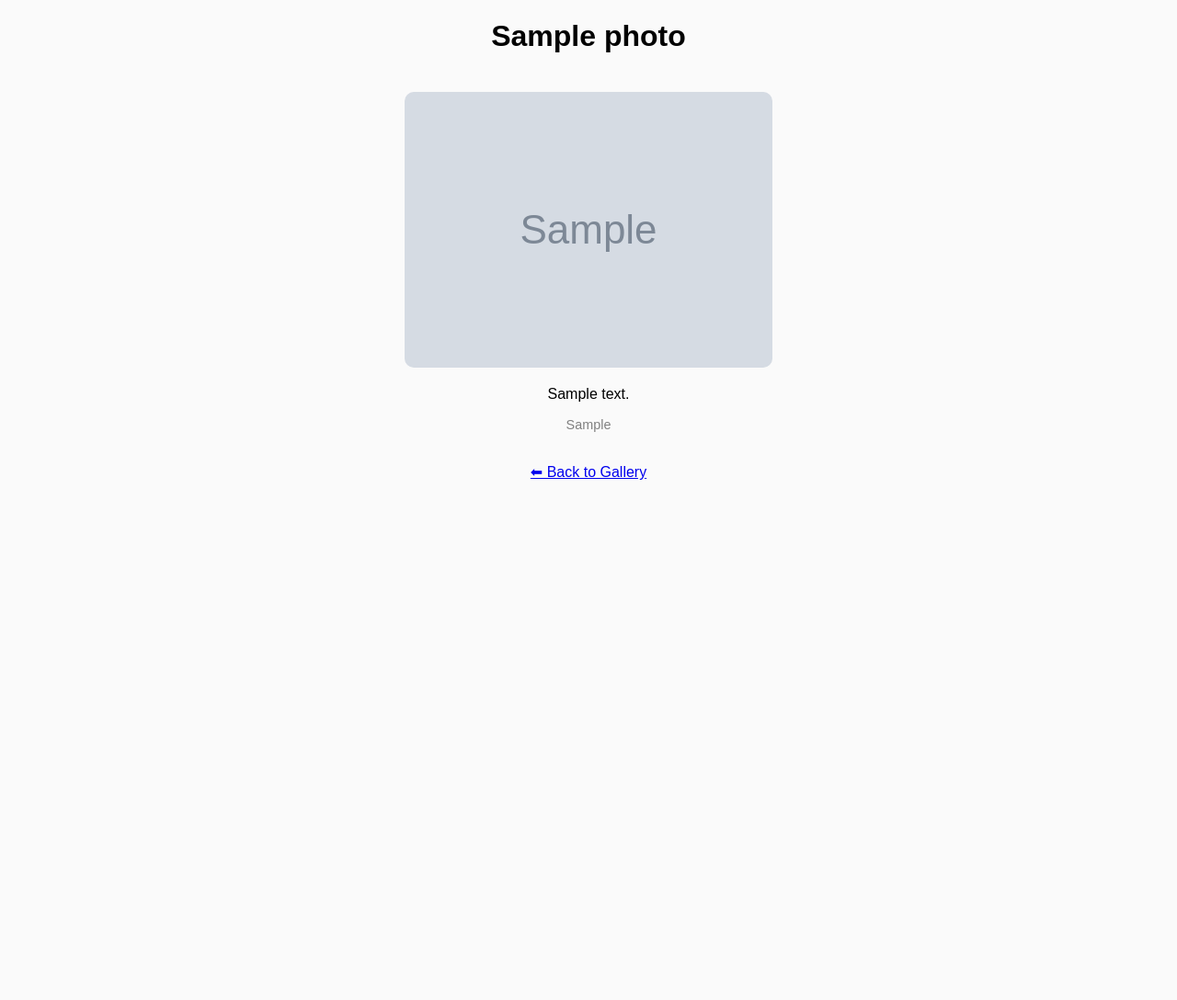
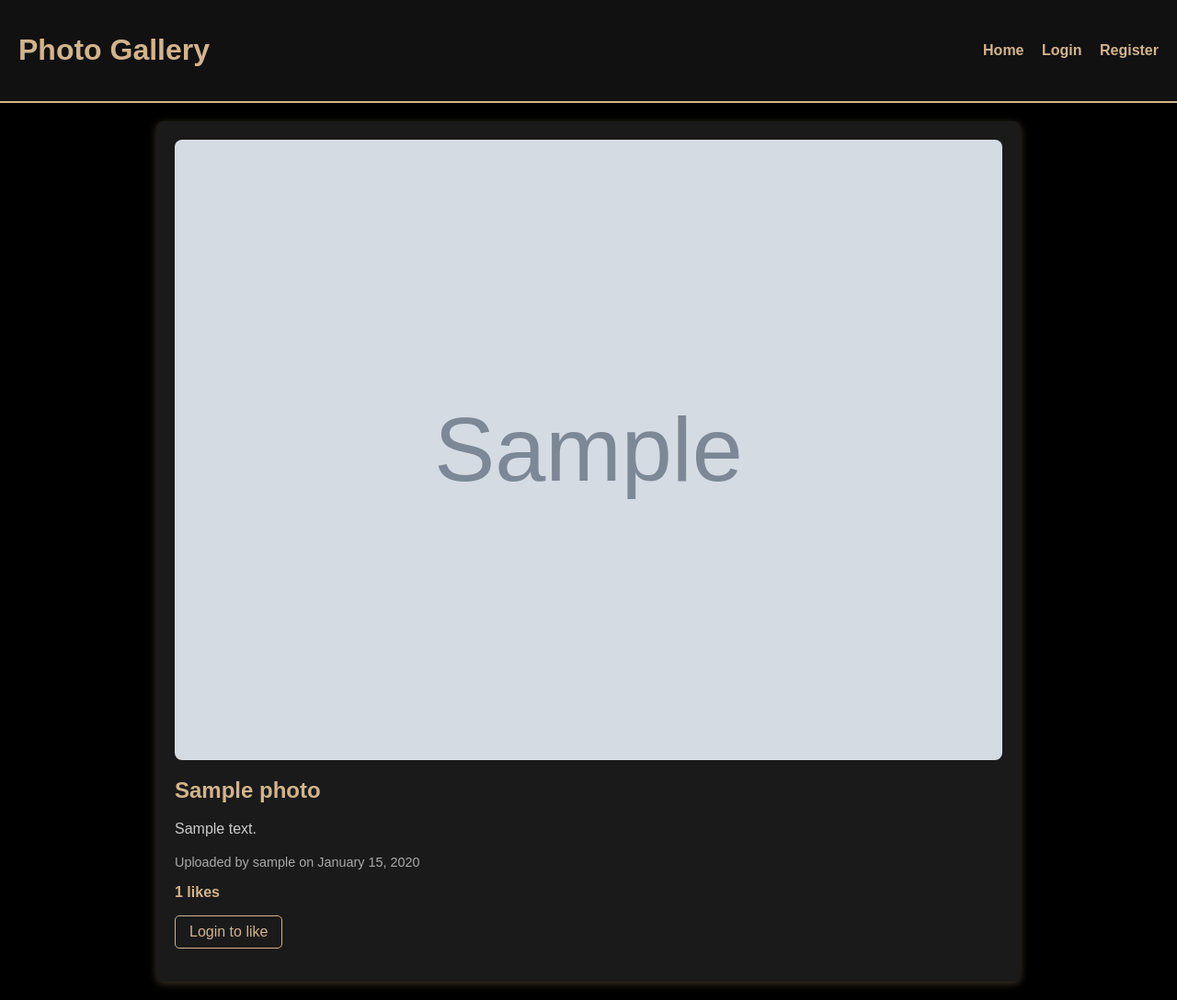
Before and after one commit to ethanmwangi/photo_gallery, a Django app: template photogallery_project_app/templates/photo_detail.html in a window 1280 px wide. Shown: the whole page at 92% size. Before the commit the page ends 522 px from the top, so only its background shows below. Run offline with Django 5.2, Linux system fonts and the light colour scheme; the template is opened without the code that fills it: values that come from a table or form of the project are taken from there, others are empty; tables that the repository leaves empty hold one stand-in row (values such as "Sample post"); grey boxes marked "Sample" are stand-in pictures.

Commit message:
made a like feature

```diff
--- a/photogallery_project_app/templates/photo_detail.html
+++ b/photogallery_project_app/templates/photo_detail.html
@@ -1,19 +1,123 @@
+{% load static %}
 <!DOCTYPE html>
 <html>
 <head>
     <title>{{ photo.title }}</title>
     <style>
-        body { font-family: Arial, sans-serif; background: #fafafa; text-align: center; }
-        img { max-width: 80%; border-radius: 10px; margin-top: 20px; }
-        .tags { color: gray; font-size: 0.9em; }
-        .back-link { display: inline-block; margin-top: 20px; }
+        body {
+            font-family: Arial, sans-serif;
+            background-color: #000; /* dark background */
+            color: #d2b48c; /* light brown text */
+            margin: 0;
+            padding: 0;
+        }
+        header {
+            background-color: #111;
+            padding: 15px 20px;
+            display: flex;
+            justify-content: space-between;
+            align-items: center;
+            border-bottom: 2px solid #d2b48c;
+        }
+        header a {
+            text-decoration: none;
+            color: #d2b48c;
+            margin-left: 15px;
+            font-weight: bold;
+        }
+        header a:hover {
+            color: #fff;
+        }
+        .container {
+            max-width: 900px;
+            margin: 20px auto;
+            padding: 20px;
+            background-color: #1a1a1a;
+            border-radius: 8px;
+            box-shadow: 0 2px 8px rgba(210, 180, 140, 0.3);
+        }
+        .container img {
+            width: 100%;
+            height: auto;
+            border-radius: 8px;
+        }
+        .photo-info {
+            margin-top: 15px;
+        }
+        .photo-info h2 {
+            margin: 0 0 10px;
+            color: #d2b48c;
+        }
+        .photo-info p {
+            color: #ccc;
+            line-height: 1.5;
+        }
+        .photo-meta {
+            margin-top: 10px;
+            font-size: 0.9rem;
+            color: #aaa;
+        }
+        .like-section {
+            margin-top: 15px;
+        }
+        .like-btn {
+            display: inline-block;
+            padding: 8px 15px;
+            border: 1px solid #d2b48c;
+            border-radius: 5px;
+            color: #d2b48c;
+            background: transparent;
+            cursor: pointer;
+            text-decoration: none;
+        }
+        .like-btn:hover {
+            background: #d2b48c;
+            color: #000;
+        }
     </style>
 </head>
 <body>
-    <h1>{{ photo.title }}</h1>
+
+<header>
+    <h1>Photo Gallery</h1>
+    <nav>
+        <a href="{% url 'home' %}">Home</a>
+        {% if user.is_authenticated %}
+            <a href="{% url 'upload_photo' %}">Upload Photo</a>
+            <a href="{% url 'logout' %}">Logout</a>
+        {% else %}
+            <a href="{% url 'login' %}">Login</a>
+            <a href="{% url 'register' %}">Register</a>
+        {% endif %}
+    </nav>
+</header>
+
+<div class="container">
     <img src="{{ photo.image.url }}" alt="{{ photo.title }}">
-    <p>{{ photo.description }}</p>
-    <p class="tags">{{ photo.tags }}</p>
-    <a class="back-link" href="{% url 'home' %}">⬅ Back to Gallery</a>
+    <div class="photo-info">
+        <h2>{{ photo.title }}</h2>
+        <p>{{ photo.description }}</p>
+        <div class="photo-meta">
+            Uploaded by {{ photo.uploaded_by.username }} on {{ photo.date_uploaded|date:"F j, Y" }}
+        </div>
+    </div>
+
+    <div class="like-section">
+        <p><strong>{{ photo.likes.count }} likes</strong></p>
+        {% if user.is_authenticated %}
+            <form action="{% url 'like_photo' photo.id %}" method="POST">
+                {% csrf_token %}
+                {% if user in photo.likes.all %}
+                    <button type="submit" class="like-btn">Unlike</button>
+                {% else %}
+                    <button type="submit" class="like-btn">Like</button>
+                {% endif %}
+            </form>
+        {% else %}
+            <p><a href="{% url 'login' %}" class="like-btn">Login to like</a></p>
+        {% endif %}
+    </div>
+</div>
+
 </body>
 </html>
--- a/photogallery_project_app/urls.py
+++ b/photogallery_project_app/urls.py
@@ -5,9 +5,9 @@ from django.contrib.auth import views as auth_views
 urlpatterns = [
     path('', views.home, name='home'),
     path('photo/<int:photo_id>/', views.photo_detail, name='photo_detail'),
+    path('photo/<int:photo_id>/like/', views.like_photo, name='like_photo'),  # ✅ Like/unlike
     path('upload/', views.upload_photo, name='upload_photo'),
     path('register/', views.register, name='register'),  # For user sign-up
     path('login/', auth_views.LoginView.as_view(template_name='login.html'), name='login'),  # For user login
     path('logout/', auth_views.LogoutView.as_view(template_name='logout.html'), name='logout'),  # For user logout
-
 ]
```
Also changed, not shown: photogallery_project_app/templates/home.html (+23 -8 lines), photogallery_project_app/templates/upload_photo.html (+75 -3 lines), photogallery_project_app/views.py (+24 -12 lines), photogallery_project_app/models.py (line endings or trailing spaces).
